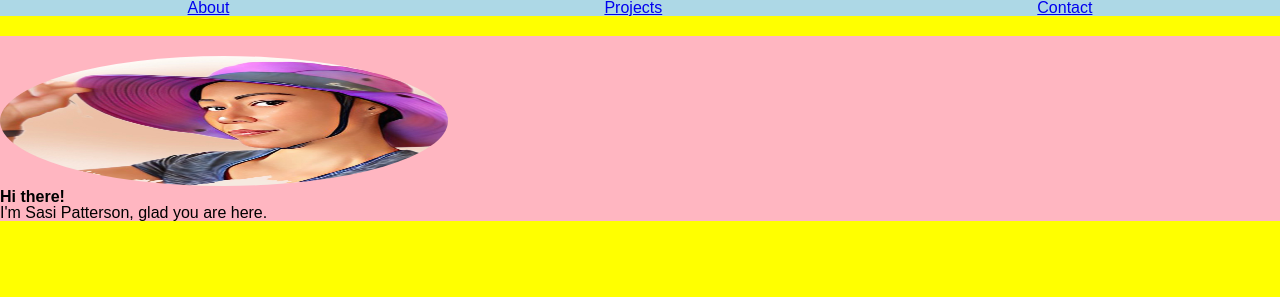
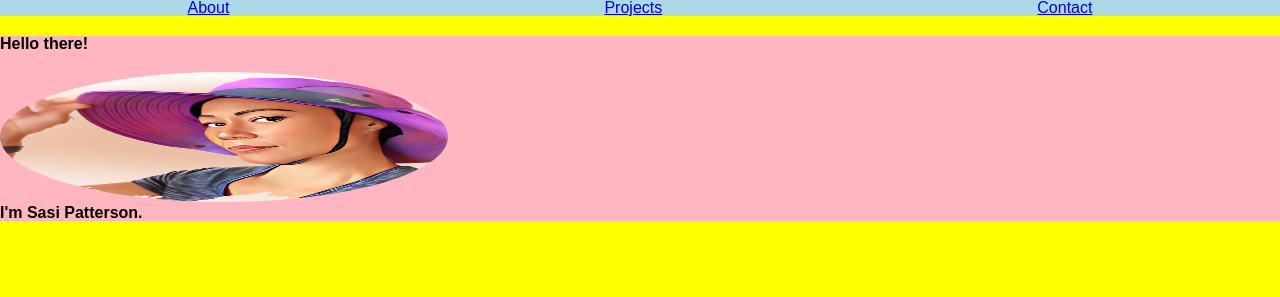
Before and after one commit to sasimapatterson/simple-portfolio, a plain HTML site: page index.html in a window 1280 px wide. Shown: the top 297 px of the page. Drawn offline with Linux system fonts and the light colour scheme.

Commit message:
reorganized the structure of header to arrange the layout for the profile picture and the greeting

```diff
--- a/index.html
+++ b/index.html
@@ -18,11 +18,18 @@
             <a href="#contact">Contact</a>
         </nav>
 
-        <figure class="profile">
-            <img src="./assets/images/profile-pic.jpg" alt="sasi-avatar">
-            <h1>Hi there!</h1>
-            <p>I'm Sasi Patterson, glad you are here.</p>
-        </figure>
+        <div class="profile">
+            <h1>Hello there!</h1>
+
+
+            <figure>
+                <img src="./assets/images/profile-pic.jpg" alt="sasi-avatar">
+            </figure>
+            <h3>
+               I'm Sasi Patterson.
+            </h3>
+        </div>
+
 
 
     </header>
```
